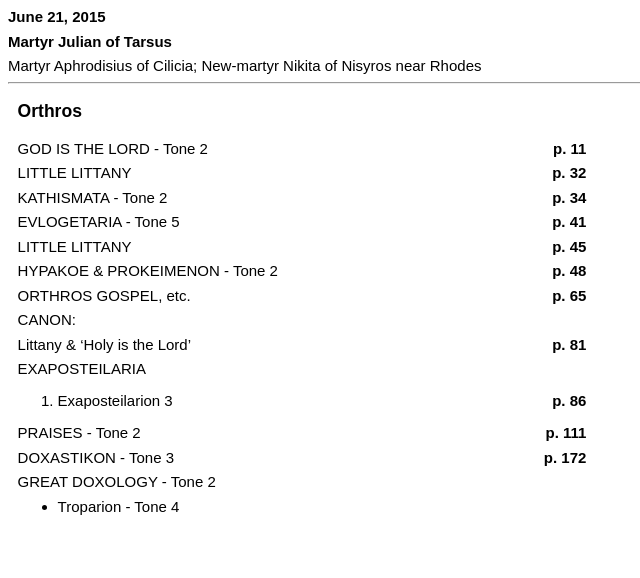
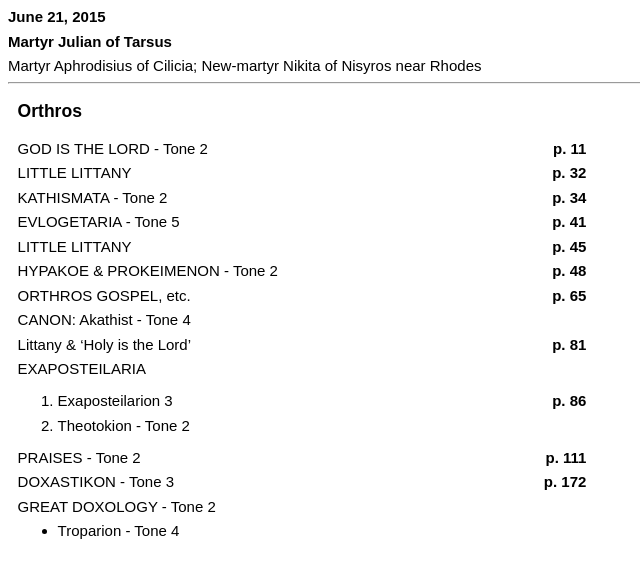
Before and after one commit to JPry/choir-guides, a Jekyll site: the page built from _posts/2015-06-21-Martyr-Julian-of-Tarsus.md, in a window 1280 px wide. Shown: the top 578 px of the page, without its empty margins (0-640 px from the left). Built offline with Jekyll 4.4.1, drawn with Linux system fonts in a browser that asks for light colours.

Commit message:
Add more data

```diff
--- a/_posts/2015-06-21-Martyr-Julian-of-Tarsus.md
+++ b/_posts/2015-06-21-Martyr-Julian-of-Tarsus.md
@@ -7,6 +7,8 @@ saints:
     - New-martyr Nikita of Nisyros near Rhodes
 tone: 2
 eothinon: 3
-
+canon: Akathist - Tone 4
+exaposteilaria:
+    - Theotokion - Tone 2
 
 ---
```
